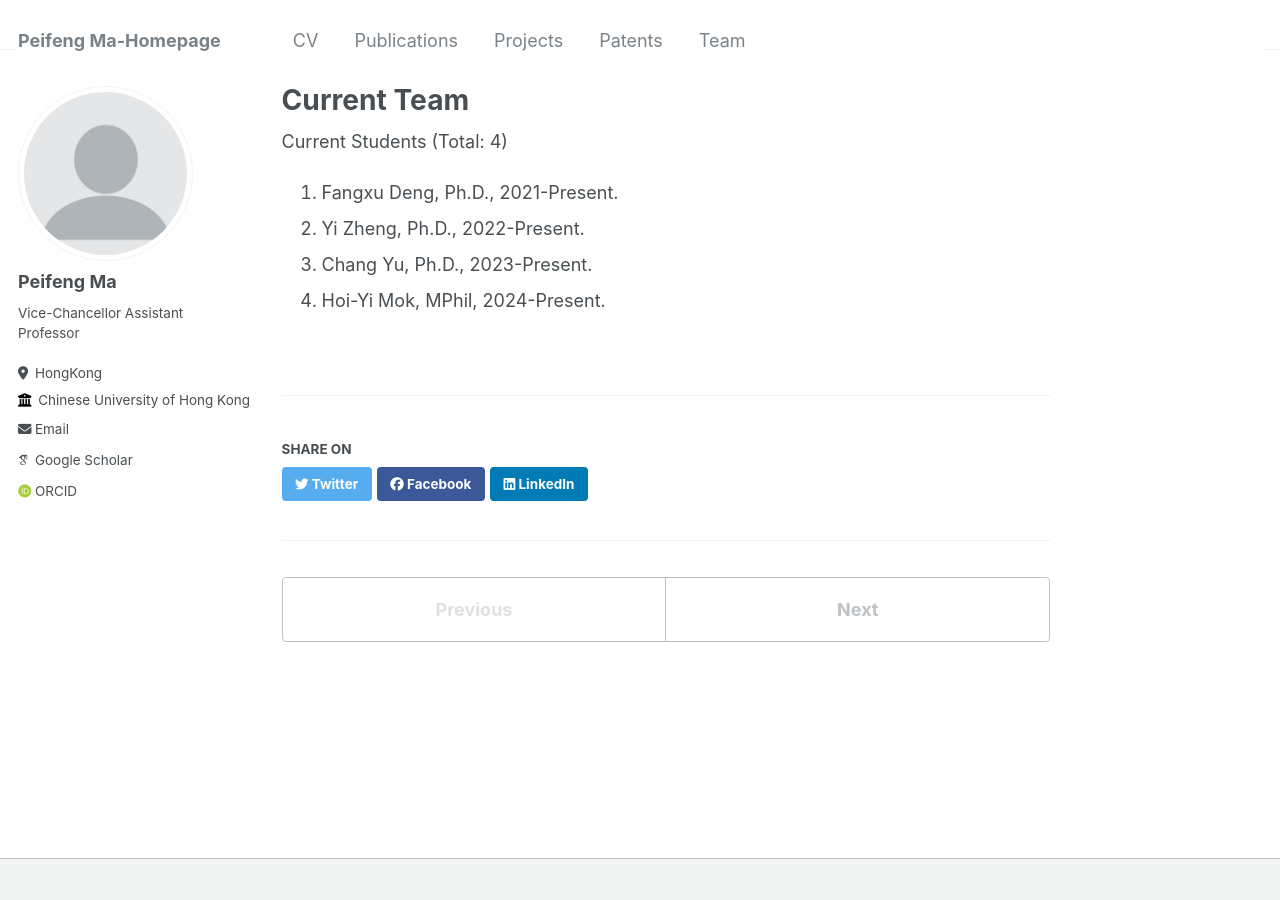
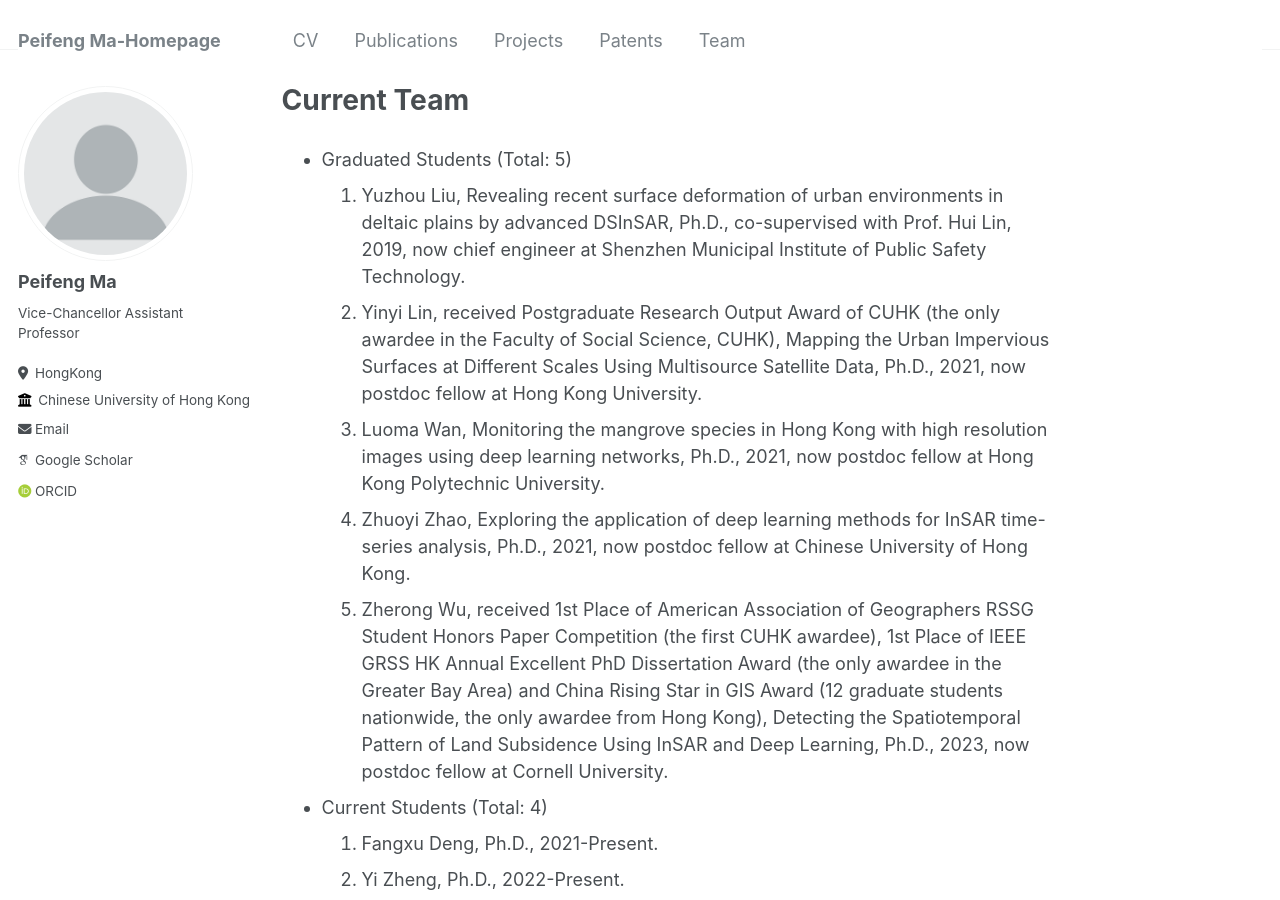
Before and after one commit to pfMA03/peifengMa, a Jekyll site: the page built from _teaching/2014-team-1.md, in a window 1280 px wide and 900 px high. Built offline with Jekyll 4.4.1, drawn with Linux system fonts in a browser that asks for light colours; some web fonts are replaced.

Commit message:
Update 2014-team-1.md

```diff
--- a/_teaching/2014-team-1.md
+++ b/_teaching/2014-team-1.md
@@ -3,9 +3,15 @@ title: "Current Team"
 collection: teaching
 permalink: /teaching/2014-team-1
 ---
+* Graduated Students (Total: 5)
+1. Yuzhou Liu, Revealing recent surface deformation of urban environments in deltaic plains by advanced DSInSAR, Ph.D., co-supervised with Prof. Hui Lin, 2019, now chief engineer at Shenzhen Municipal Institute of Public Safety Technology.
+1. Yinyi Lin, received Postgraduate Research Output Award of CUHK (the only awardee in the Faculty of Social Science, CUHK), Mapping the Urban Impervious Surfaces at Different Scales Using Multisource Satellite Data, Ph.D., 2021, now postdoc fellow at Hong Kong University.
+1. Luoma Wan, Monitoring the mangrove species in Hong Kong with high resolution images using deep learning networks, Ph.D., 2021, now postdoc fellow at Hong Kong Polytechnic University.
+1. Zhuoyi Zhao, Exploring the application of deep learning methods for InSAR time-series analysis, Ph.D., 2021, now postdoc fellow at Chinese University of Hong Kong.
+1. Zherong Wu, received 1st Place of American Association of Geographers RSSG Student Honors Paper Competition (the first CUHK awardee), 1st Place of IEEE GRSS HK Annual Excellent PhD Dissertation Award (the only awardee in the Greater Bay Area) and China Rising Star in GIS Award (12 graduate students nationwide, the only awardee from Hong Kong), Detecting the Spatiotemporal Pattern of Land Subsidence Using InSAR and Deep Learning, Ph.D., 2023, now postdoc fellow at Cornell University.
 
-Current Students (Total: 4)
-1. Fangxu Deng, Ph.D., 2021-Present.
-1. Yi Zheng, Ph.D., 2022-Present.
-1. Chang Yu, Ph.D., 2023-Present.
-1. Hoi-Yi Mok, MPhil, 2024-Present.
+* Current Students (Total: 4)
+ 1. Fangxu Deng, Ph.D., 2021-Present.
+ 1. Yi Zheng, Ph.D., 2022-Present.
+ 1. Chang Yu, Ph.D., 2023-Present.
+ 1. Hoi-Yi Mok, MPhil, 2024-Present.
```
